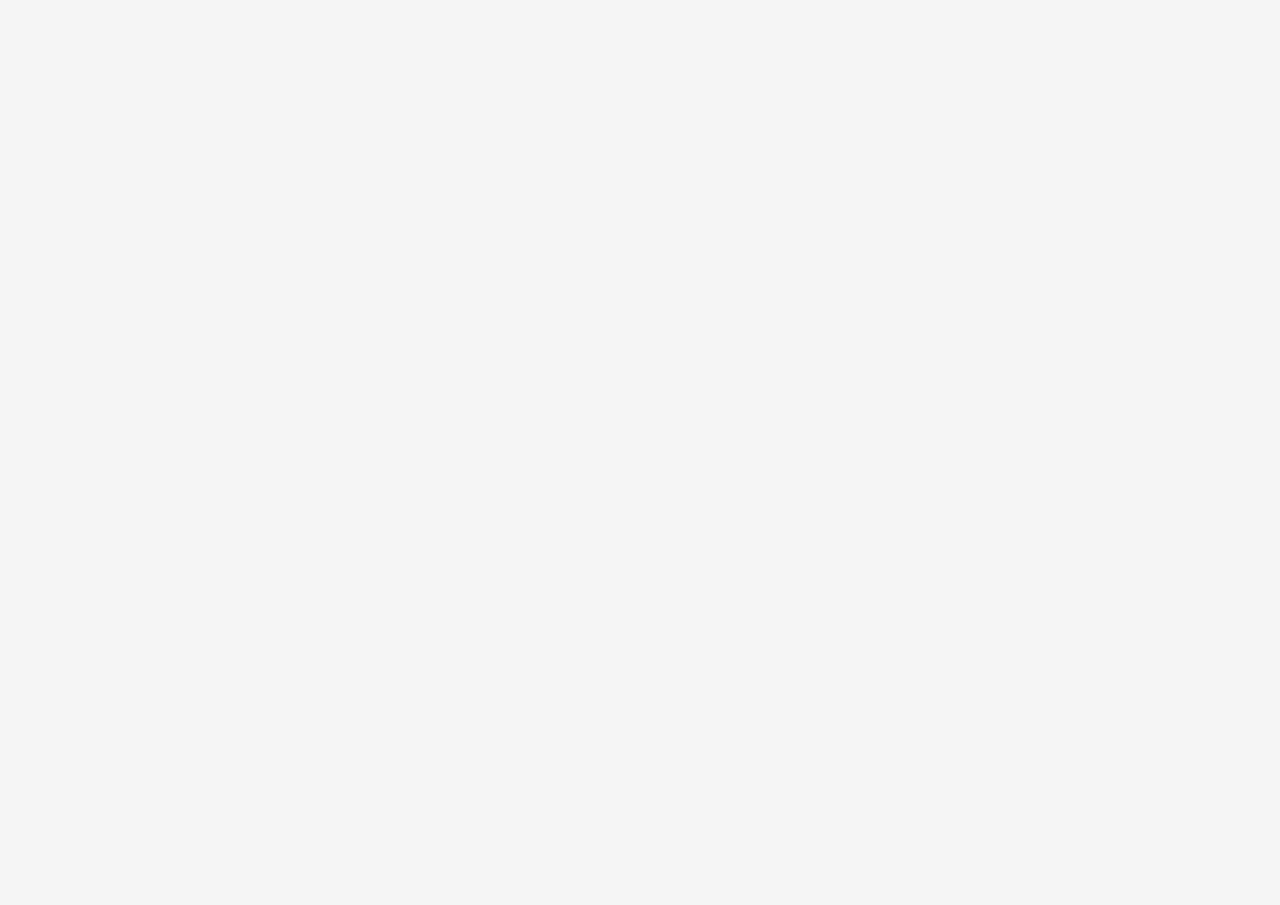
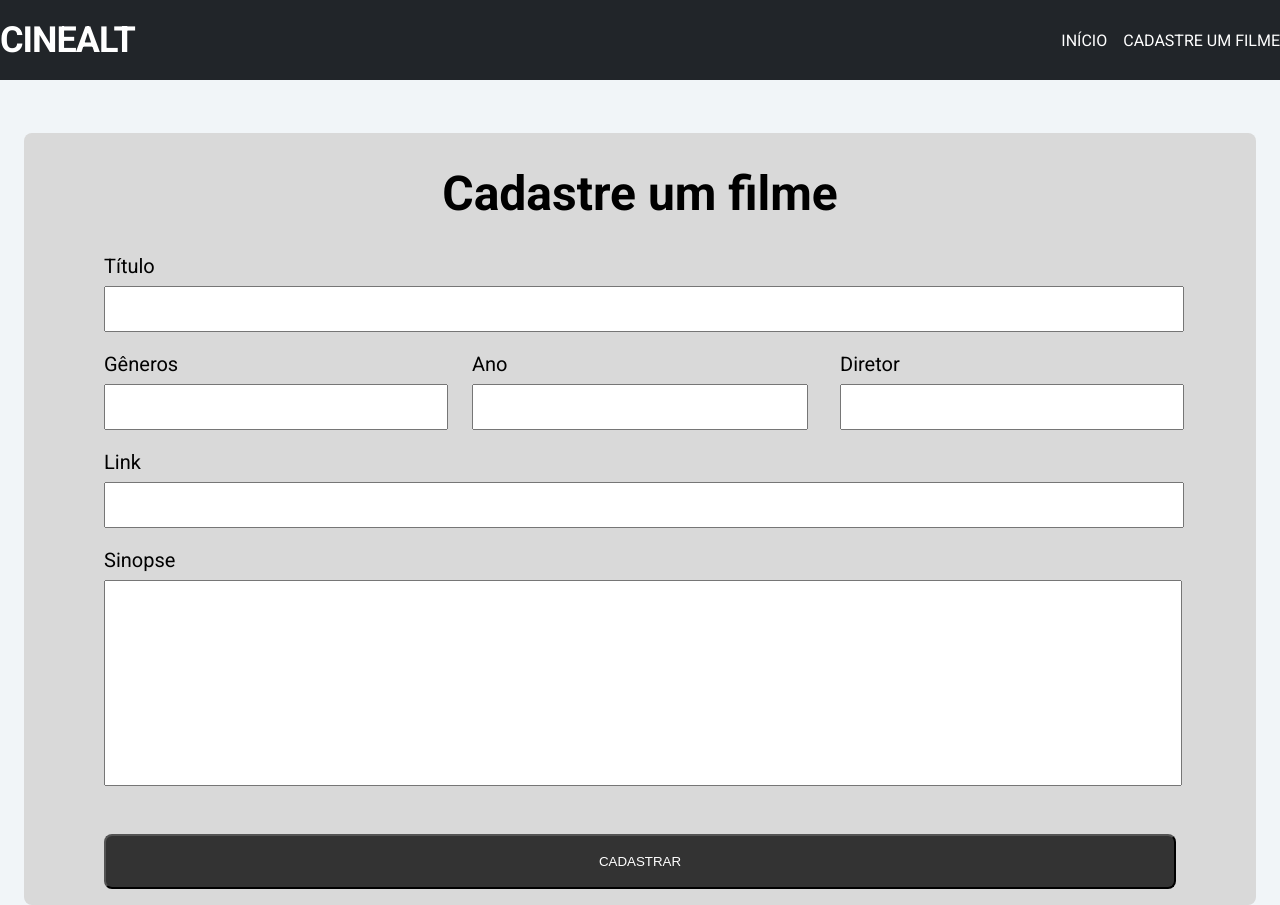
Before and after one commit to felipepavang/projeto-integrador, a React (Create React App) app: page /register-movie in a window 1280 px wide. Before the commit this address had no page. Before the commit the page ends 800 px from the top, so only its background shows below. Built offline with nearby package versions, Linux system fonts and the light colour scheme.

Commit message:
cadastro de um novo filme

```diff
--- a/src/App.tsx
+++ b/src/App.tsx
@@ -2,6 +2,7 @@ import React from "react";
 import { BrowserRouter, Route, Routes } from "react-router-dom";
 import HomeScreen from "./pages/home/Home";
 import PlayerScreen from "./pages/player/Player";
+import RegisterMovieScreen from "./pages/registerMovie/registerMovie";
 
 function App() {
   return (
@@ -9,6 +10,7 @@ function App() {
       <Routes>
         <Route path="/" element={<HomeScreen />} />
         <Route path="/filme/:movieId" element={<PlayerScreen />} />
+        <Route path="/register-movie" element={<RegisterMovieScreen />} />
       </Routes>
     </BrowserRouter>
   );
--- a/src/components/Header/Header.tsx
+++ b/src/components/Header/Header.tsx
@@ -12,10 +12,11 @@ const Header: React.FC = () => {
     <HeaderContainer>
       <ScreenContainer>
         <Logo>
-          <StyledLink to={"/"}>Logo</StyledLink>
+          <StyledLink to={"/"}>CineAlt</StyledLink>
         </Logo>
         <LinkContainer>
-          <StyledLink to={"/"}>Início</StyledLink>
+          <StyledLink to={"/"}>INÍCIO</StyledLink>
+          <StyledLink to={"/register-movie"}>CADASTRE UM FILME</StyledLink>
         </LinkContainer>
       </ScreenContainer>
     </HeaderContainer>
--- /dev/null
+++ b/src/pages/registerMovie/registerMovie.tsx
@@ -0,0 +1,189 @@
+import React, { useState } from "react";
+import Header from "../../components/Header/Header";
+import {
+  BoxContainer,
+  RegisterForm,
+  RegisterFormInput,
+  RegisterTitle,
+  ScreenContainer,
+  RegisterFormLabel,
+  RegisterFormBox,
+  RegisterFormLabelBox,
+  RegisterFormTextArea,
+  RegisterFormButtton,
+  RegisterFormMessageErrors,
+} from "./styles";
+
+import { yupResolver } from "@hookform/resolvers/yup";
+import { Controller, useForm } from "react-hook-form";
+import * as yup from "yup";
+import InputMask from "react-input-mask";
+import { http } from "../../utils/http-common";
+
+type FormDataProps = {
+  titulo: string;
+  generos: string;
+  ano: string;
+  diretor: string;
+  link: string;
+  sinopse: string;
+};
+
+const schema = yup.object().shape({
+  titulo: yup.string().required("O nome é obrigatório"),
+  generos: yup.string().required("O gênero é obrigatório"),
+  ano: yup
+    .string()
+    .required("O ano é obrigatório"),
+  diretor: yup.string().required("O diretor é obrigatório"),
+  link: yup.string().required("O link é obrigatório"),
+  sinopse: yup.string().required("A sinopse é obrigatório"),
+});
+
+const RegisterMovieScreen: React.FC = () => {
+  const [isLoading, setIsLoading] = useState(false);
+  const {
+    control,
+    handleSubmit,
+    formState: { errors },
+  } = useForm<FormDataProps>({
+    resolver: yupResolver(schema),
+  });
+
+  const onSubmit = async (data: FormDataProps) => {
+    console.log(data);
+    setIsLoading(true);
+    try {
+      const response = await http.post("/filme", data);
+      console.log('retorno da api', response)
+    } catch (error) {
+      console.log('retorno da error', error)
+    }finally {
+      setIsLoading(false)
+    }
+  };
+
+  return (
+    <>
+      <Header />
+      <ScreenContainer>
+        <BoxContainer>
+          <RegisterTitle>Cadastre um filme</RegisterTitle>
+          <RegisterForm onSubmit={handleSubmit(onSubmit)}>
+            <RegisterFormLabel>Título</RegisterFormLabel>
+            <Controller
+              control={control}
+              name="titulo"
+              render={({ field: { value, onChange } }) => (
+                <>
+                  <RegisterFormInput value={value} onChange={onChange} />
+                  {errors.titulo?.message && (
+                    <RegisterFormMessageErrors>
+                      {errors.titulo.message}
+                    </RegisterFormMessageErrors>
+                  )}
+                </>
+              )}
+            />
+
+            <RegisterFormBox>
+              <RegisterFormLabelBox>
+                <RegisterFormLabel>Gêneros</RegisterFormLabel>
+
+                <Controller
+                  control={control}
+                  name="generos"
+                  render={({ field: { value, onChange } }) => (
+                    <>
+                      <RegisterFormInput value={value} onChange={onChange} />
+                      {errors.generos?.message && (
+                        <RegisterFormMessageErrors>
+                          {errors.generos.message}
+                        </RegisterFormMessageErrors>
+                      )}
+                    </>
+                  )}
+                />
+              </RegisterFormLabelBox>
+
+              <RegisterFormLabelBox>
+                <RegisterFormLabel>Ano</RegisterFormLabel>
+                <Controller
+                  control={control}
+                  name="ano"
+                  render={({ field: { value, onChange } }) => (
+                    <>
+                      <InputMask
+                        mask="9999"
+                        value={value}
+                        onChange={onChange}
+                        style={{ height: "40px" }}
+                      ></InputMask>
+                      {errors.ano?.message && (
+                        <RegisterFormMessageErrors>
+                          {errors.ano.message}
+                        </RegisterFormMessageErrors>
+                      )}
+                    </>
+                  )}
+                />
+              </RegisterFormLabelBox>
+
+              <RegisterFormLabelBox>
+                <RegisterFormLabel>Diretor</RegisterFormLabel>
+                <Controller
+                  control={control}
+                  name="diretor"
+                  render={({ field: { value, onChange } }) => (
+                    <>
+                      <RegisterFormInput value={value} onChange={onChange} />
+                      {errors.diretor?.message && (
+                        <RegisterFormMessageErrors>
+                          {errors.diretor.message}
+                        </RegisterFormMessageErrors>
+                      )}
+                    </>
+                  )}
+                />
+              </RegisterFormLabelBox>
+            </RegisterFormBox>
+            <RegisterFormLabel>Link</RegisterFormLabel>
+            <Controller
+              control={control}
+              name="link"
+              render={({ field: { value, onChange } }) => (
+                <>
+                  <RegisterFormInput value={value} onChange={onChange} />
+                  {errors.link?.message && (
+                    <RegisterFormMessageErrors>
+                      {errors.link.message}
+                    </RegisterFormMessageErrors>
+                  )}
+                </>
+              )}
+            />
+            <RegisterFormLabel>Sinopse</RegisterFormLabel>
+            <Controller
+              control={control}
+              name="sinopse"
+              render={({ field: { value, onChange } }) => (
+                <>
+                  <RegisterFormTextArea value={value} onChange={onChange} />
+                  {errors.sinopse?.message && (
+                    <RegisterFormMessageErrors>
+                      {errors.sinopse.message}
+                    </RegisterFormMessageErrors>
+                  )}
+                </>
+              )}
+            />
+            { isLoading ?  <RegisterFormButtton disabled>SALVANDO...</RegisterFormButtton>  :  <RegisterFormButtton>CADASTRAR</RegisterFormButtton>}
+
+          </RegisterForm>
+        </BoxContainer>
+      </ScreenContainer>
+    </>
+  );
+};
+
+export default RegisterMovieScreen;
--- /dev/null
+++ b/src/pages/registerMovie/styles.ts
@@ -0,0 +1,80 @@
+import styled from "styled-components";
+
+export const ScreenContainer = styled.div`
+  max-width: 1440px;
+  margin: 0 auto;
+  padding: 0 24px;
+  margin-top: 53px;
+`;
+
+export const BoxContainer = styled.div`
+  background: #d9d9d9;
+  border-radius: 8px;
+  padding: 1rem 5rem;
+`;
+
+export const RegisterTitle = styled.h1`
+  margin-top: 1rem;
+  font-size: 48px;
+  text-align: center;
+`;
+
+export const RegisterForm = styled.form`
+  background-color: "red";
+`;
+
+export const RegisterFormLabel = styled.h3`
+  margin-bottom: 0.5rem;
+  font-family: "Roboto";
+  font-style: normal;
+  font-weight: 400;
+  font-size: 20px;
+`;
+
+export const RegisterFormLabelBox = styled.div`
+  display: flex;
+  flex-direction: column;
+  width: 100%;
+
+  :nth-child(2) {
+    margin: 0 2rem;
+  }
+`;
+
+export const RegisterFormInput = styled.input`
+  width: 100%;
+  height: 40px;
+`;
+
+export const RegisterFormBox = styled.div`
+  display: flex;
+  flex-direction: inherit;
+  justify-content: space-between;
+`;
+
+export const RegisterFormTextArea = styled.textarea`
+  display: block;
+  width: 100%;
+  height: 200px;
+  resize: none;
+`;
+
+export const RegisterFormButtton = styled.button`
+  width: 100%;
+  height: 55px;
+  background: #333333;
+  border-radius: 8px;
+  color: #fff;
+  margin-top: 3rem;
+  cursor: pointer;
+
+  :hover {
+    opacity: 0.8;
+  }
+`;
+
+export const RegisterFormMessageErrors = styled.p`
+  display: block;
+  color: #ff0000;
+  margin: 5px 0 0;
+`;
--- a/src/services/movies.service.ts
+++ b/src/services/movies.service.ts
@@ -1,4 +1,4 @@
-import http from "../utils/http-common";
+import {http} from "../utils/http-common";
 
 export default class MovieService {
   findAllMovies() {
--- a/src/utils/http-common.ts
+++ b/src/utils/http-common.ts
@@ -1,8 +1,10 @@
 import axios from "axios";
 
-export default axios.create({
+const http = axios.create({
   baseURL: "http://localhost:3000/api",
   headers: {
     "Content-type": "application/json",
   },
 });
+
+export { http };
```
Also changed, not shown: package.json (+6 -1 lines), 1 other file (tests, documents, lock files or other folders).
